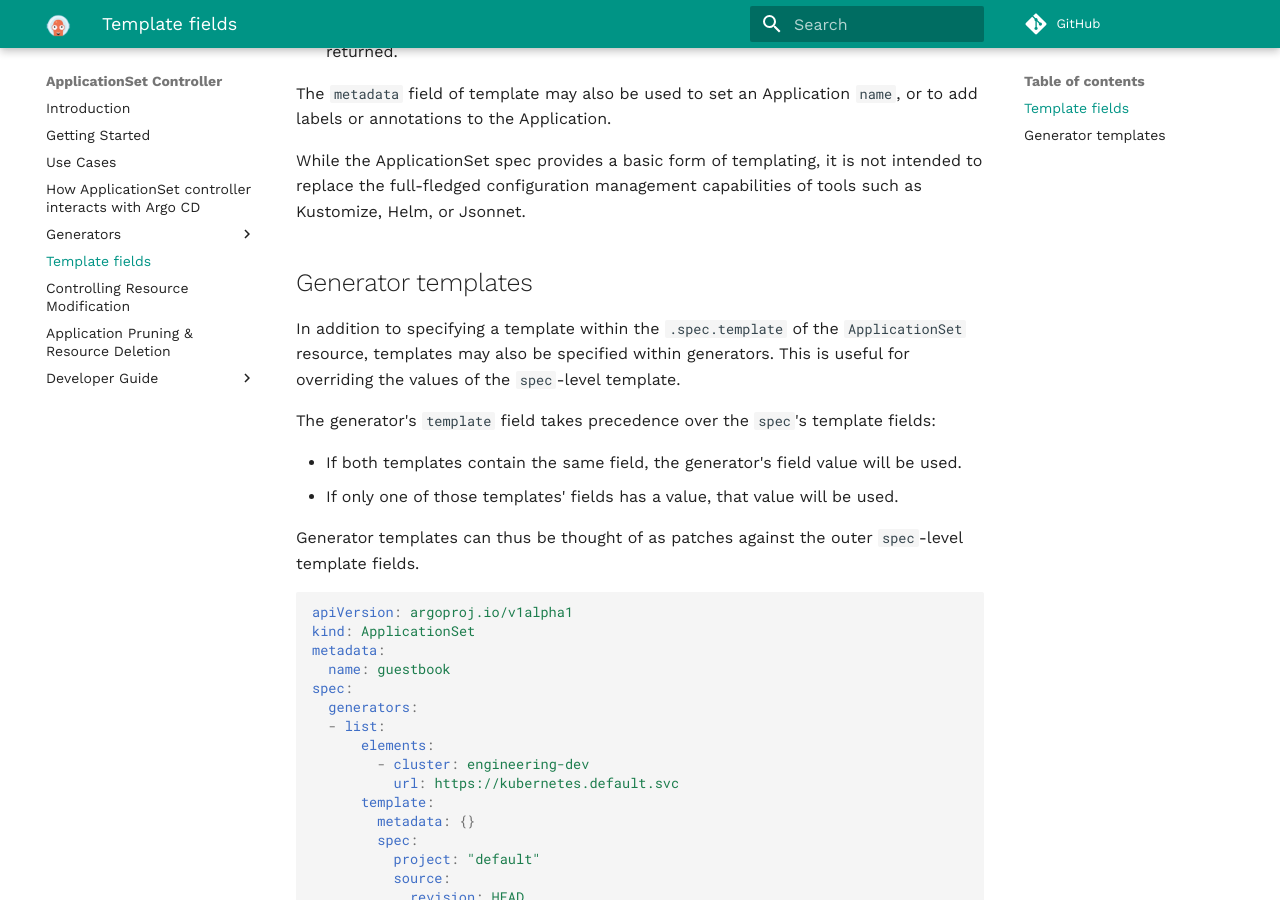
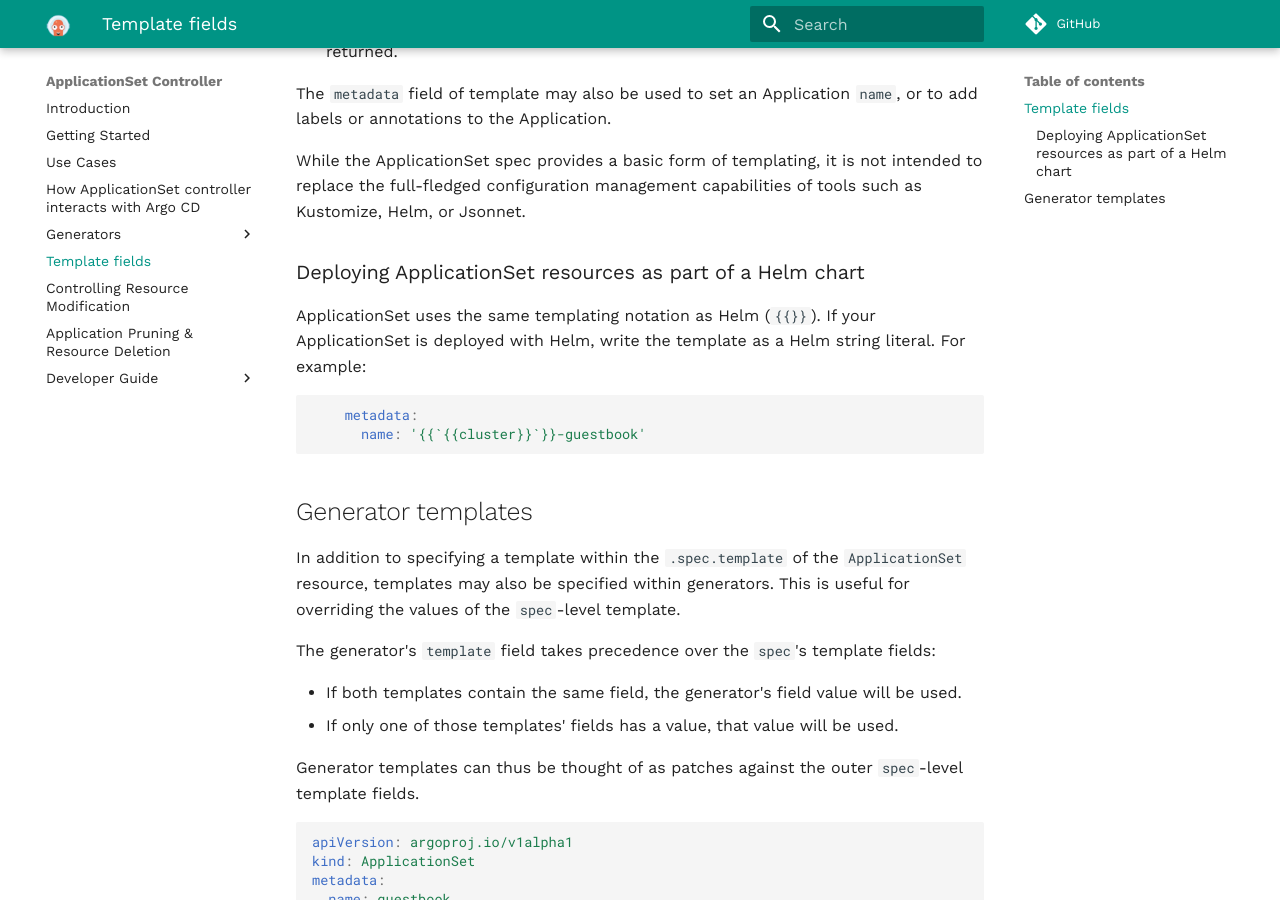
Before and after one commit to argoproj/applicationset, an MkDocs documentation site: the page built from docs/Template.md, in a window 1280 px wide and 900 px high, scrolled down 1348 px. Built offline with MkDocs 1.6.1 and Material for MkDocs 9.7.7, drawn with Linux system fonts in a browser that asks for light colours; comment, search, counter and statistics services are not loaded.

Commit message:
docs: add example of ApplicationSet in a Helm chart
Signed-off-by: Michael Crenshaw <michael@crenshaw.dev>

````diff
--- a/docs/Template.md
+++ b/docs/Template.md
@@ -42,6 +42,16 @@ Note:
 The `metadata` field of template may also be used to set an Application `name`, or to add labels or annotations to the Application.
 
 While the ApplicationSet spec provides a basic form of templating, it is not intended to replace the full-fledged configuration management capabilities of tools such as Kustomize, Helm, or Jsonnet.
+
+### Deploying ApplicationSet resources as part of a Helm chart
+
+ApplicationSet uses the same templating notation as Helm (`{{}}`). If your ApplicationSet is deployed with Helm, write the
+template as a Helm string literal. For example:
+
+```yaml
+    metadata:
+      name: '{{`{{cluster}}`}}-guestbook'
+```
 
 ## Generator templates
 
````
